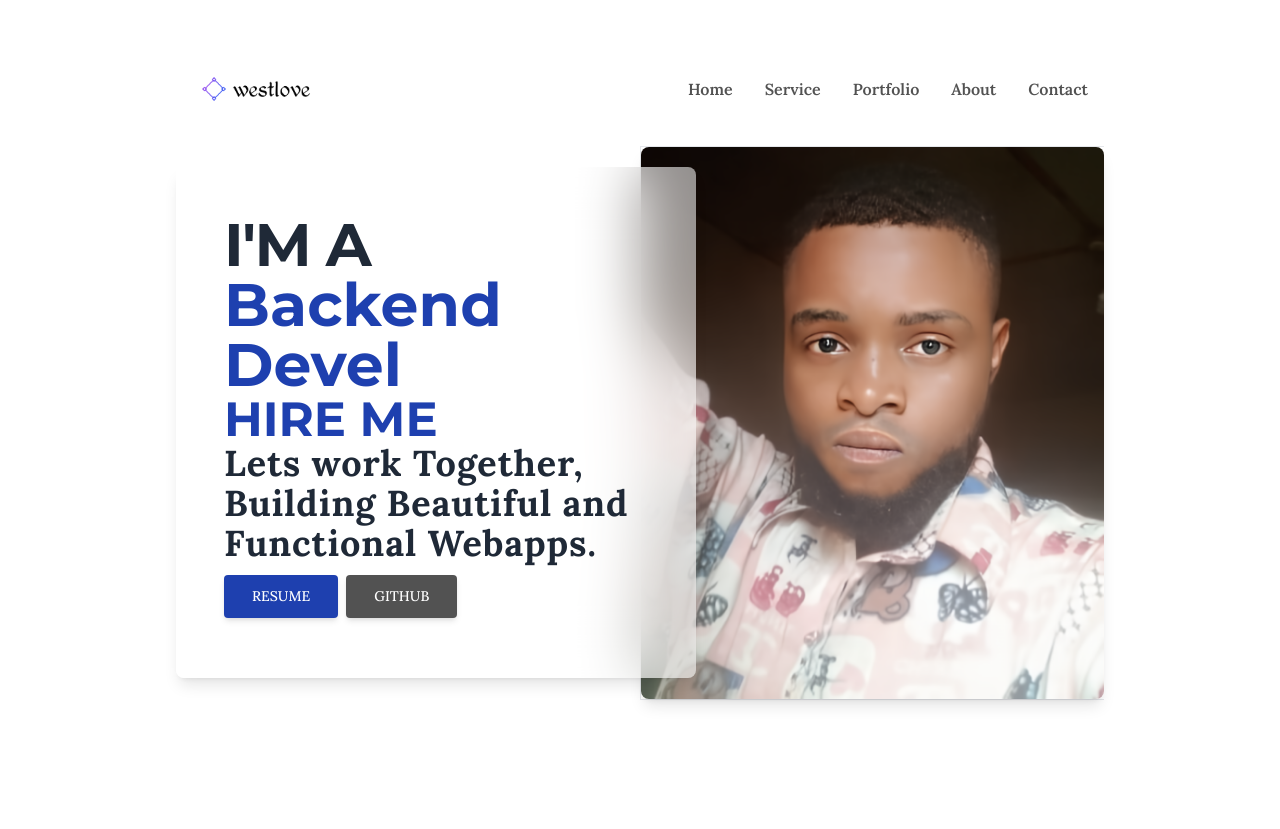
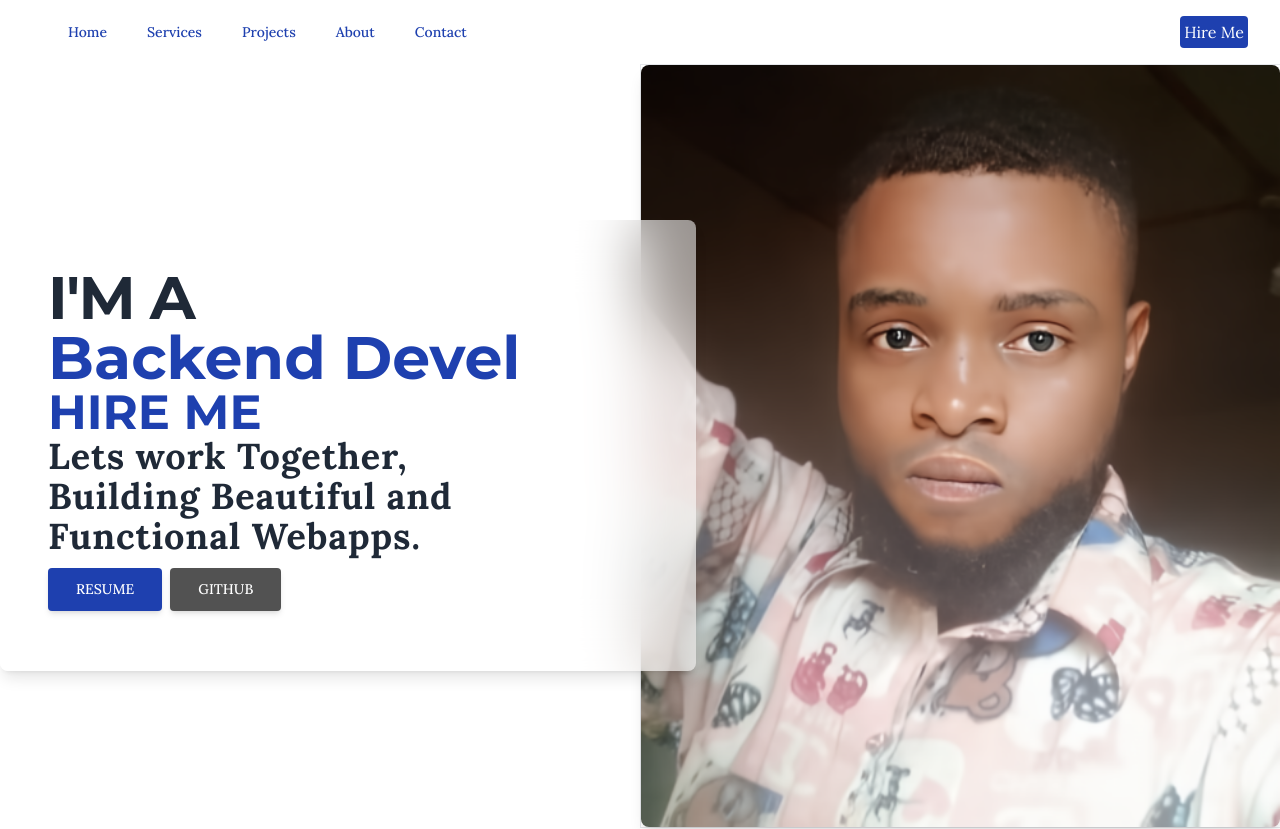
Before and after one commit to westcorperations/25-03-23PORTFOLIO, a Vue app: page / in a window 1280 px wide. Shown: the top 829 px of the page. Built offline with nearby package versions, Linux system fonts and the light colour scheme; what vue-awesome-paginate would draw is missing.

Commit message:
nabbar fix

```diff
--- a/package.json
+++ b/package.json
@@ -8,6 +8,8 @@
     "preview": "vite preview"
   },
   "dependencies": {
+    "@headlessui/vue": "^1.7.12",
+    "@heroicons/vue": "^2.0.17",
     "aos": "^2.3.4",
     "pinia": "^2.0.32",
     "typewriter-vue": "^0.5.19",
--- a/src/components/inc/BannerComponent.vue
+++ b/src/components/inc/BannerComponent.vue
@@ -10,7 +10,7 @@
 
                         <h2 class="text-4xl md:text-5xl xl:text-6xl font-bold tracking-tight   mb-0">I'M A</h2>
                            <h2 class="md:text-5xl text-4xl font-bold xl:text-6xl leading-7  text-primary-100 mb-0"> <span class="typed-text">{{ typeValue }}</span>
-                            <span class="blinking-cursor md:text-4xl text-xl text-primary-100">|</span>
+                            <span class="blinking-cursor md:text-5xl text-4xl xl:text-6xl text-primary-100">|</span>
                             <span class="cursor" :class="{ typing: typeStatus }">&nbsp;</span>
                            </h2>
 
@@ -31,10 +31,11 @@
                 </div>
                 <div class="my-3">
                   <a class="inline-block px-7  py-3 mb-2 md:mb-0 md:mr-2 bg-primary-100 text-white font-medium text-sm leading-snug uppercase rounded shadow-md hover:bg-secondary-100 hover:shadow-lg focus:bg-secondary-100 focus:shadow-lg focus:outline-none focus:ring-0 active:bg-primary-50 active:shadow-lg transition duration-150 ease-in-out"
-                  data-mdb-ripple="true" data-mdb-ripple-color="light" href="#!" role="button">Resume</a>
+                  data-mdb-ripple="true" data-mdb-ripple-color="light" href="./src/assets/resume/resume.pdf" download="OnwusioneEjike"
+                   target="_blank" type="application/octet-stream" role="button">Resume</a>
                   <a class="inline-block px-7 py-3 mb-2 md:mb-0 md:mr-2 bg-secondary-100 text-white
                    font-medium text-sm leading-snug uppercase rounded shadow-md hover:bg-primary-100 hover:shadow-lg focus:bg-primary-100 focus:shadow-lg focus:outline-none focus:ring-0 active:bg-primary-50 active:shadow-lg transition duration-150 ease-in-out"
-                  data-mdb-ripple="true" data-mdb-ripple-color="light" href="#!" role="button">Github</a>
+                  data-mdb-ripple="true" data-mdb-ripple-color="light" href="https://github.com/westcorperations" target="_blank" role="button">Github</a>
                 </div>
                 </div>
             </div>
--- a/src/components/inc/FooterComponent.vue
+++ b/src/components/inc/FooterComponent.vue
@@ -1,23 +1,12 @@
 <template>
     <div>
 
-<footer class="bg-primary-100 shadow  px-6 md:px-12 ">
+<footer class=" shadow  px-6 md:px-12 ">
     <div class="container mx-0 xl:px-32">
-    <div class="w-full mx-auto max-w-screen-xl p-4 md:flex md:items-center md:justify-between">
-      <span class="text-sm text-white sm:text-center ">© 2023 <a href="" class="hover:underline text-white">Ejike</a>. All Rights Reserved.
+    <div class="w-full  max-w-screen-xl p-4 flex items-center justify-center">
+      <span class="text-sm text-primary-100 text-center ">© 2023  All Rights Reserved.
     </span>
-    <ul class="flex flex-wrap items-center mt-3 text-sm font-medium text-white  sm:mt-0">
-        <li>
-            <a href="#" class="mr-4 hover:underline md:mr-6 ">08141836706</a>
-        </li>
-        <li>
-            <a href="#" class="mr-4 hover:underline md:mr-6">07000000000</a>
-        </li>
-        <li>
-            <a href="#" class="mr-4 hover:underline md:mr-6">ignaciowestlove@gmail.com</a>
-        </li>
 
-    </ul>
     </div>
 </div>
 </footer>
--- a/src/components/inc/HeaderComponent.vue
+++ b/src/components/inc/HeaderComponent.vue
@@ -1,6 +1,6 @@
 <template>
-    <div class="px-6 py-12 md:px-12 text-gray-800 text-center lg:text-left">
-        <div class="container mx-auto xl:px-32">
+    <div class=" text-gray-800 text-center lg:text-left">
+        <div class="">
         <header class=" ">
 
 
--- a/src/components/inc/NavBarComponent.vue
+++ b/src/components/inc/NavBarComponent.vue
@@ -1,35 +1,55 @@
 <template>
-    <div>
-        <nav class="flex justify-between items-center mb-4">
-                <div class="logo w-40 py-2 "><img src="@/assets/images/logos/cover.png " class="object-cover" alt="logo" />
-                </div>
-                <div class="hidden lg:flex justify-start py-2">
-                    <a href="#"
-                        class="px-4 hover:border-y-4 hover:border-primary-50 hover:transition-transform  text-secondary-100 font-semibold text-base">Home</a>
-                    <a href="#"
-                        class="px-4 hover:border-y-4  hover:border-primary-50 hover:transition-transform text-secondary-100 font-semibold text-base">Service</a>
-                    <a href="#"
-                        class="px-4 hover:border-y-4  hover:border-primary-50 hover:transition-transform text-secondary-100 font-semibold text-base">Portfolio</a>
-                    <a href="#"
-                        class="px-4 hover:border-y-4  hover:border-primary-50 hover:transition-transform text-secondary-100 font-semibold text-base">About</a>
-                    <a href="#"
-                        class="px-4 hover:border-y-4  hover:border-primary-50 hover:transition-transform text-secondary-100 font-semibold text-base">Contact</a>
-                </div>
-                <div class="block lg:hidden">
-                    <svg xmlns="http://www.w3.org/2000/svg" width="30" height="30" fill="currentColor"
-                        class="bi bi-justify-right" viewBox="0 0 16 16">
-                        <path fill-rule="evenodd"
-                            d="M6 12.5a.5.5 0 0 1 .5-.5h7a.5.5 0 0 1 0 1h-7a.5.5 0 0 1-.5-.5zm-4-3a.5.5 0 0 1 .5-.5h11a.5.5 0 0 1 0 1h-11a.5.5 0 0 1-.5-.5zm0-3a.5.5 0 0 1 .5-.5h11a.5.5 0 0 1 0 1h-11a.5.5 0 0 1-.5-.5zm0-3a.5.5 0 0 1 .5-.5h11a.5.5 0 0 1 0 1h-11a.5.5 0 0 1-.5-.5z" />
-                    </svg>
-                </div>
-            </nav>
+  <Disclosure as="nav" class="bg-white" v-slot="{ open }">
+    <div class="mx-auto max-w-7xl px-2 sm:px-6 lg:px-8">
+      <div class="relative flex h-16 items-center justify-between">
+        <div class="absolute inset-y-0 left-0 flex items-center sm:hidden">
+          <!-- Mobile menu button-->
+          <DisclosureButton class="inline-flex items-center justify-center rounded-md p-2  hover:bg-white hover:text-gray-800 focus:outline-none focus:ring-2 focus:ring-inset focus:ring-white">
+            <span class="sr-only">Open main menu</span>
+            <Bars3Icon v-if="!open" class="block h-6 w-6" aria-hidden="true" />
+            <XMarkIcon v-else class="block h-6 w-6" aria-hidden="true" />
+          </DisclosureButton>
+        </div>
+        <div class="flex flex-1 items-center justify-center sm:items-stretch sm:justify-start">
+          <!-- <div class="flex flex-shrink-0 items-center">
+        <img class="block h-8 w-auto lg:hidden" src=""@ alt="Your Company" />
+            <img class="hidden h-20 w-32 lg:block" src="@/assets/images/logos/vector/default.svg" alt="Your Company" />
+          </div> -->
+          <div class="hidden sm:ml-6 sm:block">
+            <div class="flex space-x-4">
+              <a v-for="item in navigation" :key="item.name" :href="item.href" :class="[item.current ? 'bg-white text-primary-100' : 'text-primary-100 hover:bg-white hover:text-white', 'rounded-md px-3 py-2 text-sm font-medium']" :aria-current="item.current ? 'page' : undefined">{{ item.name }}</a>
+            </div>
+          </div>
+        </div>
+        <div class="absolute inset-y-0 right-0 flex items-center pr-2 sm:static sm:inset-auto sm:pr-0">
+          <button type="button" class="rounded bg-primary-100 p-1 text-white hover:text-white focus:outline-none focus:ring-2 focus:ring-white focus:ring-offset-2 focus:ring-offset-gray-800">
+            <span class="">Hire Me</span>
+
+          </button>
+
+
+        </div>
+      </div>
     </div>
+
+    <DisclosurePanel class="sm:hidden">
+      <div class="space-y-1 px-2 pb-3 pt-2">
+        <DisclosureButton v-for="item in navigation" :key="item.name" as="a" :href="item.href" :class="[item.current ? 'bg-white text-grey-800' : 'text-grey-800 hover:bg-white hover:text-white', 'block rounded-md px-3 py-2 text-base font-medium']" :aria-current="item.current ? 'page' : undefined">{{ item.name }}</DisclosureButton>
+      </div>
+    </DisclosurePanel>
+  </Disclosure>
 </template>
 
 <script setup>
+import { Disclosure, DisclosureButton, DisclosurePanel, Menu, MenuButton, MenuItem, MenuItems } from '@headlessui/vue'
+import { Bars3Icon, BellIcon, XMarkIcon } from '@heroicons/vue/24/outline'
 
+const navigation = [
+  { name: 'Home', href: '#', current: true },
+
+  { name: 'Services', href: '#', current: false },
+  { name: 'Projects', href: '#', current: false },
+   { name: 'About', href: '#', current: false },
+  { name: 'Contact', href: '#', current: false },
+]
 </script>
-
-<style lang="scss" scoped>
-
-</style>
--- a/src/views/HomeView.vue
+++ b/src/views/HomeView.vue
@@ -71,7 +71,7 @@
 
 
     <!-- projects section -->
-    <section class=" mb-10 lg:mb-20   px-4">
+    <section class=" mb-10 lg:mb-20   ">
       <div class="px-6 py-12 md:px-12 text-gray-800 text-center lg:text-left">
         <div class="container mx-auto xl:px-32">
           <h2 class="text-3xl md:text-4xl xl:text-5xl font-bold tracking-tight leading-6  text-primary-100 text-center">My
@@ -84,7 +84,7 @@
               flex-col justify-center
                                items-center rounded shadow-lg" style="background: hsla(0, 0%, 100%, 0.55); ">
               <div class="border-b rounded-b-3xl border-secondary-50 ">
-                <img :src="project.image" alt="work1" class="sm:w-[425px] md:w-[950px] lg:w-[1375px] max-w-full  object-cover object-center" loading="lazy" >
+                <img :src="project.image" alt="work1" class="w-full  object-cover object-center" loading="lazy" >
               </div>
               <div class="text-center text-sm md:text-base p-3">
                 <h2 class="text-primary-100 tracking-wide">{{ project.title }}</h2>
@@ -162,8 +162,8 @@
 
     <!-- about -->
 
-    <section class=" mb-10 lg:mb-20   px-4">
-      <div class="px-6 py-12 md:px-12 text-gray-800 text-center">
+    <section class=" mb-5 lg:mb-10">
+      <div class="px-6  md:px-12 text-gray-800 text-center">
         <div class="container mx-auto xl:px-32">
           <div data-aos="zoom-in" data-aos-delay="50" class="flex  flex-col justify-center
                                items-center rounded " >
@@ -206,8 +206,8 @@
     </section>
 
     <!-- contact me -->
-    <section class="mb-32 text-gray-800 text-center">
-      <div class="px-6 py-12 md:px-12 text-gray-800 text-center">
+    <section class="mb-5 text-gray-800 text-center">
+      <div class="px-6 md:px-12 text-gray-800 text-center">
         <div class="container mx-auto xl:px-32">
           <div data-aos="zoom-in" data-aos-delay="50" class="flex  flex-col justify-center
                                items-center rounded ">
```
Also changed, not shown: 2 other files (tests, documents, lock files or other folders).
